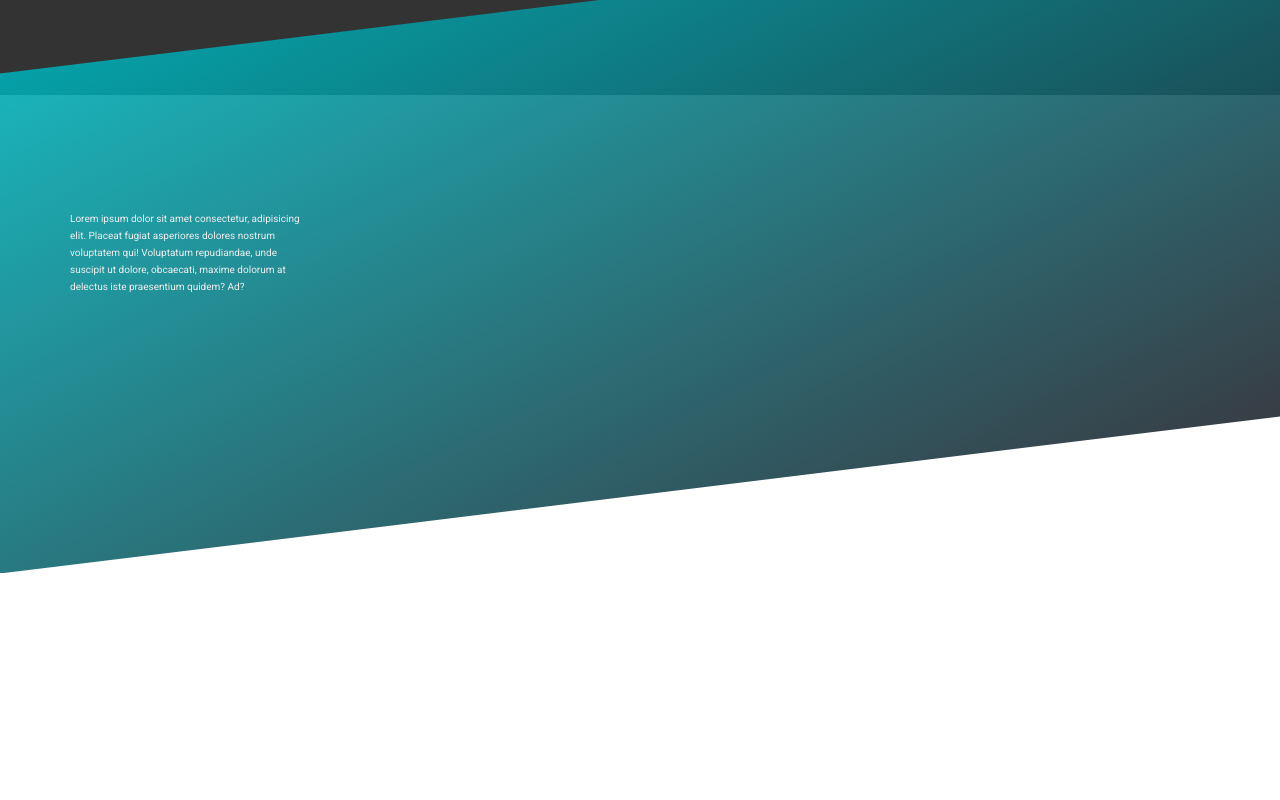
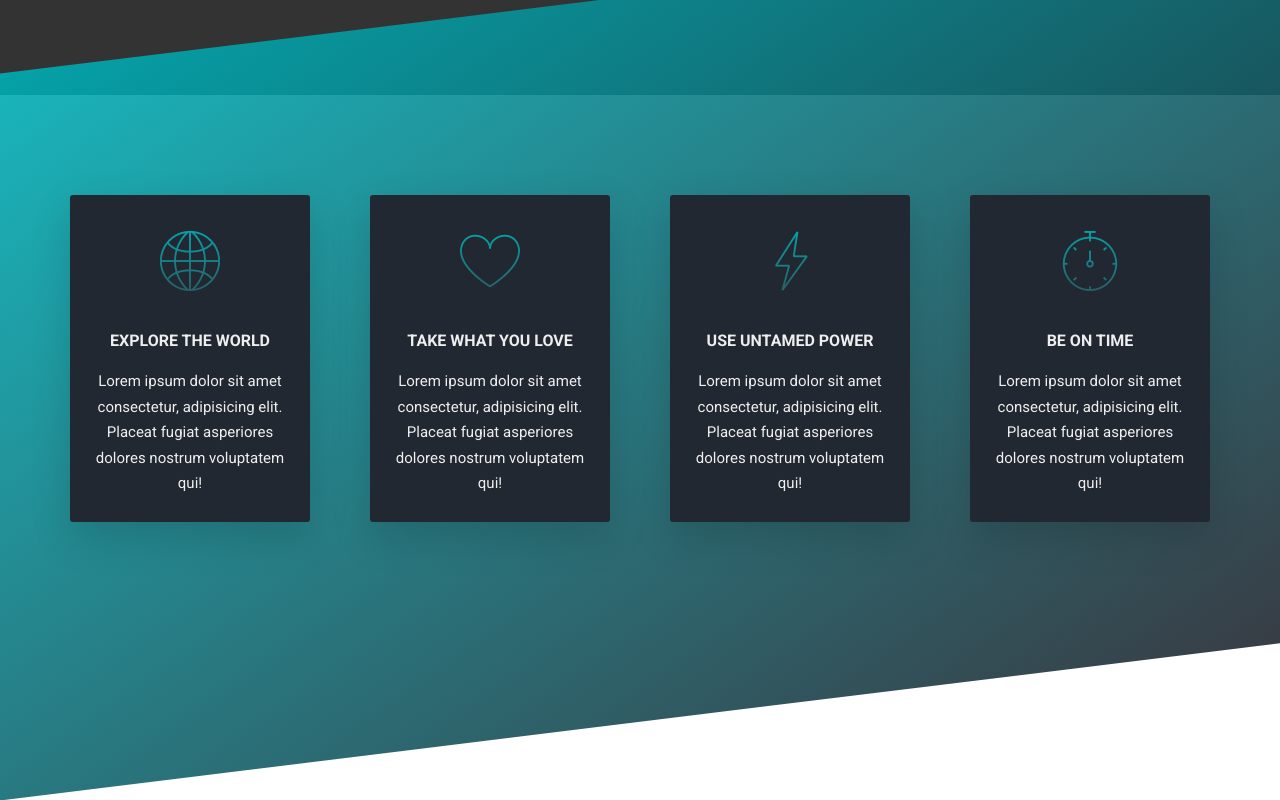
Before and after one commit to rafalstrozyk/ford-mustanbg-website, a website: page index.html in a window 1280 px wide. Shown: the part 1541-2341 px from the top of the page. Before the commit the page ends 2114 px from the top, so only its background shows below. Drawn offline with Linux system fonts and the light colour scheme.

Commit message:
Add icons and section features

```diff
--- /dev/null
+++ b/css/icon-font.css
@@ -0,0 +1,445 @@
+@charset "UTF-8";
+
+@font-face {
+  font-family: "linea-basic-10";
+  src:url("fonts/linea-basic-10.eot");
+  src:url("fonts/linea-basic-10.eot?#iefix") format("embedded-opentype"),
+    url("fonts/linea-basic-10.woff") format("woff"),
+    url("fonts/linea-basic-10.ttf") format("truetype"),
+    url("fonts/linea-basic-10.svg#linea-basic-10") format("svg");
+  font-weight: normal;
+  font-style: normal;
+
+}
+
+[data-icon]:before {
+  font-family: "linea-basic-10" !important;
+  content: attr(data-icon);
+  font-style: normal !important;
+  font-weight: normal !important;
+  font-variant: normal !important;
+  text-transform: none !important;
+  speak: none;
+  line-height: 1;
+  -webkit-font-smoothing: antialiased;
+  -moz-osx-font-smoothing: grayscale;
+}
+
+[class^="icon-"]:before,
+[class*=" icon-"]:before {
+  font-family: "linea-basic-10" !important;
+  font-style: normal !important;
+  font-weight: normal !important;
+  font-variant: normal !important;
+  text-transform: none !important;
+  speak: none;
+  line-height: 1;
+  -webkit-font-smoothing: antialiased;
+  -moz-osx-font-smoothing: grayscale;
+}
+
+.icon-basic-accelerator:before {
+  content: "a";
+}
+.icon-basic-alarm:before {
+  content: "b";
+}
+.icon-basic-anchor:before {
+  content: "c";
+}
+.icon-basic-anticlockwise:before {
+  content: "d";
+}
+.icon-basic-archive:before {
+  content: "e";
+}
+.icon-basic-archive-full:before {
+  content: "f";
+}
+.icon-basic-ban:before {
+  content: "g";
+}
+.icon-basic-battery-charge:before {
+  content: "h";
+}
+.icon-basic-battery-empty:before {
+  content: "i";
+}
+.icon-basic-battery-full:before {
+  content: "j";
+}
+.icon-basic-battery-half:before {
+  content: "k";
+}
+.icon-basic-bolt:before {
+  content: "l";
+}
+.icon-basic-book:before {
+  content: "m";
+}
+.icon-basic-book-pen:before {
+  content: "n";
+}
+.icon-basic-book-pencil:before {
+  content: "o";
+}
+.icon-basic-bookmark:before {
+  content: "p";
+}
+.icon-basic-calculator:before {
+  content: "q";
+}
+.icon-basic-calendar:before {
+  content: "r";
+}
+.icon-basic-cards-diamonds:before {
+  content: "s";
+}
+.icon-basic-cards-hearts:before {
+  content: "t";
+}
+.icon-basic-case:before {
+  content: "u";
+}
+.icon-basic-chronometer:before {
+  content: "v";
+}
+.icon-basic-clessidre:before {
+  content: "w";
+}
+.icon-basic-clock:before {
+  content: "x";
+}
+.icon-basic-clockwise:before {
+  content: "y";
+}
+.icon-basic-cloud:before {
+  content: "z";
+}
+.icon-basic-clubs:before {
+  content: "A";
+}
+.icon-basic-compass:before {
+  content: "B";
+}
+.icon-basic-cup:before {
+  content: "C";
+}
+.icon-basic-diamonds:before {
+  content: "D";
+}
+.icon-basic-display:before {
+  content: "E";
+}
+.icon-basic-download:before {
+  content: "F";
+}
+.icon-basic-exclamation:before {
+  content: "G";
+}
+.icon-basic-eye:before {
+  content: "H";
+}
+.icon-basic-eye-closed:before {
+  content: "I";
+}
+.icon-basic-female:before {
+  content: "J";
+}
+.icon-basic-flag1:before {
+  content: "K";
+}
+.icon-basic-flag2:before {
+  content: "L";
+}
+.icon-basic-floppydisk:before {
+  content: "M";
+}
+.icon-basic-folder:before {
+  content: "N";
+}
+.icon-basic-folder-multiple:before {
+  content: "O";
+}
+.icon-basic-gear:before {
+  content: "P";
+}
+.icon-basic-geolocalize-01:before {
+  content: "Q";
+}
+.icon-basic-geolocalize-05:before {
+  content: "R";
+}
+.icon-basic-globe:before {
+  content: "S";
+}
+.icon-basic-gunsight:before {
+  content: "T";
+}
+.icon-basic-hammer:before {
+  content: "U";
+}
+.icon-basic-headset:before {
+  content: "V";
+}
+.icon-basic-heart:before {
+  content: "W";
+}
+.icon-basic-heart-broken:before {
+  content: "X";
+}
+.icon-basic-helm:before {
+  content: "Y";
+}
+.icon-basic-home:before {
+  content: "Z";
+}
+.icon-basic-info:before {
+  content: "0";
+}
+.icon-basic-ipod:before {
+  content: "1";
+}
+.icon-basic-joypad:before {
+  content: "2";
+}
+.icon-basic-key:before {
+  content: "3";
+}
+.icon-basic-keyboard:before {
+  content: "4";
+}
+.icon-basic-laptop:before {
+  content: "5";
+}
+.icon-basic-life-buoy:before {
+  content: "6";
+}
+.icon-basic-lightbulb:before {
+  content: "7";
+}
+.icon-basic-link:before {
+  content: "8";
+}
+.icon-basic-lock:before {
+  content: "9";
+}
+.icon-basic-lock-open:before {
+  content: "!";
+}
+.icon-basic-magic-mouse:before {
+  content: "\"";
+}
+.icon-basic-magnifier:before {
+  content: "#";
+}
+.icon-basic-magnifier-minus:before {
+  content: "$";
+}
+.icon-basic-magnifier-plus:before {
+  content: "%";
+}
+.icon-basic-mail:before {
+  content: "&";
+}
+.icon-basic-mail-multiple:before {
+  content: "'";
+}
+.icon-basic-mail-open:before {
+  content: "(";
+}
+.icon-basic-mail-open-text:before {
+  content: ")";
+}
+.icon-basic-male:before {
+  content: "*";
+}
+.icon-basic-map:before {
+  content: "+";
+}
+.icon-basic-message:before {
+  content: ",";
+}
+.icon-basic-message-multiple:before {
+  content: "-";
+}
+.icon-basic-message-txt:before {
+  content: ".";
+}
+.icon-basic-mixer2:before {
+  content: "/";
+}
+.icon-basic-mouse:before {
+  content: ":";
+}
+.icon-basic-notebook:before {
+  content: ";";
+}
+.icon-basic-notebook-pen:before {
+  content: "<";
+}
+.icon-basic-notebook-pencil:before {
+  content: "=";
+}
+.icon-basic-paperplane:before {
+  content: ">";
+}
+.icon-basic-pencil-ruler:before {
+  content: "?";
+}
+.icon-basic-pencil-ruler-pen:before {
+  content: "@";
+}
+.icon-basic-photo:before {
+  content: "[";
+}
+.icon-basic-picture:before {
+  content: "]";
+}
+.icon-basic-picture-multiple:before {
+  content: "^";
+}
+.icon-basic-pin1:before {
+  content: "_";
+}
+.icon-basic-pin2:before {
+  content: "`";
+}
+.icon-basic-postcard:before {
+  content: "{";
+}
+.icon-basic-postcard-multiple:before {
+  content: "|";
+}
+.icon-basic-printer:before {
+  content: "}";
+}
+.icon-basic-question:before {
+  content: "~";
+}
+.icon-basic-rss:before {
+  content: "\\";
+}
+.icon-basic-server:before {
+  content: "\e000";
+}
+.icon-basic-server2:before {
+  content: "\e001";
+}
+.icon-basic-server-cloud:before {
+  content: "\e002";
+}
+.icon-basic-server-download:before {
+  content: "\e003";
+}
+.icon-basic-server-upload:before {
+  content: "\e004";
+}
+.icon-basic-settings:before {
+  content: "\e005";
+}
+.icon-basic-share:before {
+  content: "\e006";
+}
+.icon-basic-sheet:before {
+  content: "\e007";
+}
+.icon-basic-sheet-multiple:before {
+  content: "\e008";
+}
+.icon-basic-sheet-pen:before {
+  content: "\e009";
+}
+.icon-basic-sheet-pencil:before {
+  content: "\e00a";
+}
+.icon-basic-sheet-txt:before {
+  content: "\e00b";
+}
+.icon-basic-signs:before {
+  content: "\e00c";
+}
+.icon-basic-smartphone:before {
+  content: "\e00d";
+}
+.icon-basic-spades:before {
+  content: "\e00e";
+}
+.icon-basic-spread:before {
+  content: "\e00f";
+}
+.icon-basic-spread-bookmark:before {
+  content: "\e010";
+}
+.icon-basic-spread-text:before {
+  content: "\e011";
+}
+.icon-basic-spread-text-bookmark:before {
+  content: "\e012";
+}
+.icon-basic-star:before {
+  content: "\e013";
+}
+.icon-basic-tablet:before {
+  content: "\e014";
+}
+.icon-basic-target:before {
+  content: "\e015";
+}
+.icon-basic-todo:before {
+  content: "\e016";
+}
+.icon-basic-todo-pen:before {
+  content: "\e017";
+}
+.icon-basic-todo-pencil:before {
+  content: "\e018";
+}
+.icon-basic-todo-txt:before {
+  content: "\e019";
+}
+.icon-basic-todolist-pen:before {
+  content: "\e01a";
+}
+.icon-basic-todolist-pencil:before {
+  content: "\e01b";
+}
+.icon-basic-trashcan:before {
+  content: "\e01c";
+}
+.icon-basic-trashcan-full:before {
+  content: "\e01d";
+}
+.icon-basic-trashcan-refresh:before {
+  content: "\e01e";
+}
+.icon-basic-trashcan-remove:before {
+  content: "\e01f";
+}
+.icon-basic-upload:before {
+  content: "\e020";
+}
+.icon-basic-usb:before {
+  content: "\e021";
+}
+.icon-basic-video:before {
+  content: "\e022";
+}
+.icon-basic-watch:before {
+  content: "\e023";
+}
+.icon-basic-webpage:before {
+  content: "\e024";
+}
+.icon-basic-webpage-img-txt:before {
+  content: "\e025";
+}
+.icon-basic-webpage-multiple:before {
+  content: "\e026";
+}
+.icon-basic-webpage-txt:before {
+  content: "\e027";
+}
+.icon-basic-world:before {
+  content: "\e028";
+}
--- a/index.html
+++ b/index.html
@@ -7,6 +7,7 @@
     <link href="https://fonts.googleapis.com/css?family=Roboto:300,300i,400,700&display=swap" rel="stylesheet">
 
     <link rel="stylesheet" href="css/style.css">
+    <link rel="stylesheet" href="css/icon-font.css">
     <title>Ford Mustang</title>
 </head>
 <body>
@@ -64,15 +65,48 @@
         <section class="section-features">
             <div class="row">
                 <div class="col-1-of-4">
-                    <i class="feature-box__icon"></i>
-                    <h3 class="heading-tetrinary u-margin-bottom-small"></h3>
-                    <p class="feature-box__text">
-                        Lorem ipsum dolor sit amet consectetur,
-                        adipisicing elit. Placeat fugiat asperiores
-                        dolores nostrum voluptatem qui! Voluptatum repudiandae,
-                        unde suscipit ut dolore, obcaecati, maxime dolorum at
-                        delectus iste praesentium quidem? Ad?
-                    </p>
+                    <div class="feature-box">
+                        <i class="feature-box__icon icon-basic-world"></i>
+                        <h3 class="heading-tetrinary u-margin-bottom-small">Explore the world</h3>
+                        <p class="feature-box__text">
+                            Lorem ipsum dolor sit amet consectetur,
+                            adipisicing elit. Placeat fugiat asperiores
+                            dolores nostrum voluptatem qui!
+                        </p>
+                    </div>
+                </div>
+                <div class="col-1-of-4">
+                    <div class="feature-box">
+                        <i class="feature-box__icon icon-basic-heart"></i>
+                        <h3 class="heading-tetrinary u-margin-bottom-small">Take what you love</h3>
+                        <p class="feature-box__text">
+                            Lorem ipsum dolor sit amet consectetur,
+                            adipisicing elit. Placeat fugiat asperiores
+                            dolores nostrum voluptatem qui!
+                        </p>
+                    </div>
+                </div>
+                <div class="col-1-of-4">
+                    <div class="feature-box">
+                        <i class="feature-box__icon icon-basic-bolt"></i>
+                        <h3 class="heading-tetrinary u-margin-bottom-small">Use untamed power</h3>
+                        <p class="feature-box__text">
+                            Lorem ipsum dolor sit amet consectetur,
+                            adipisicing elit. Placeat fugiat asperiores
+                            dolores nostrum voluptatem qui!
+                        </p>
+                    </div>
+                </div>
+                <div class="col-1-of-4">
+                    <div class="feature-box">
+                        <i class="feature-box__icon icon-basic-chronometer"></i>
+                        <h3 class="heading-tetrinary u-margin-bottom-small">Be on time</h3>
+                        <p class="feature-box__text">
+                            Lorem ipsum dolor sit amet consectetur,
+                            adipisicing elit. Placeat fugiat asperiores
+                            dolores nostrum voluptatem qui!
+                        </p>
+                    </div>
                 </div>
             </div>
         </section>
--- /dev/null
+++ b/sass/components/_feature-box.scss
@@ -0,0 +1,23 @@
+.feature-box {
+    background-color: $color-secondary-dark;
+    font-size: 1.5rem;
+    padding: 2.5rem;
+    text-align: center;
+    border-radius: 3px;
+    box-shadow: 0 1.5rem 4rem rgba($color-black, .15);
+    transition: all .3s;
+
+    &__icon {
+        font-size: 6rem;
+        margin-bottom: .5rem;
+        display: inline-block;
+        background-image: linear-gradient(to bottom, $color-primary, $color-secondary);
+        -webkit-background-clip: text;
+        background-clip: text;
+        color: transparent;
+    }
+
+    &:hover {
+        transform: translateY(-1.5rem) scale(1.03);
+    }
+}
--- a/sass/main.scss
+++ b/sass/main.scss
@@ -8,6 +8,7 @@
 
 @import "components/button";
 @import "components/composition";
+@import "components/feature-box";
 
 @import "layout/grid";
 @import "layout/header";
```
Also changed, not shown: css/fonts/linea-basic-10.ttf (added), css/fonts/linea-basic-10.woff (added), css/style.css, 2 other files.
